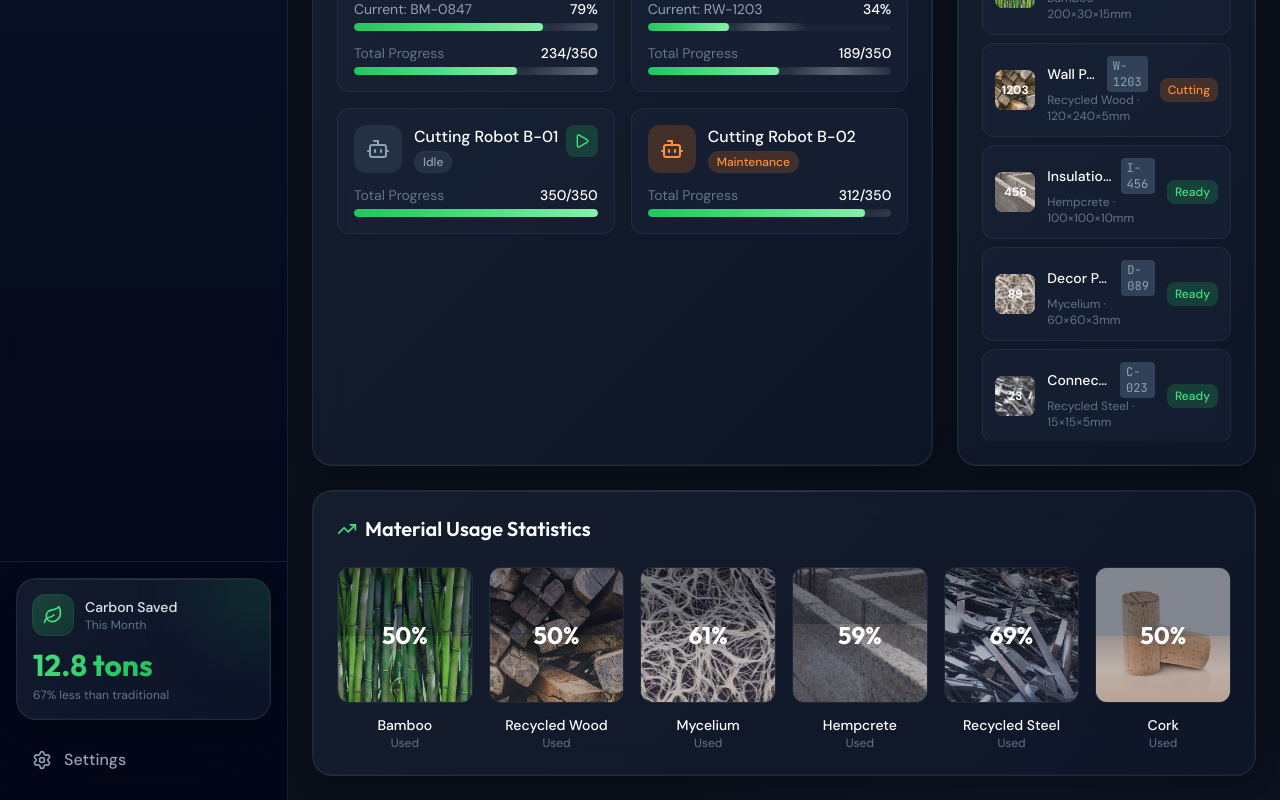
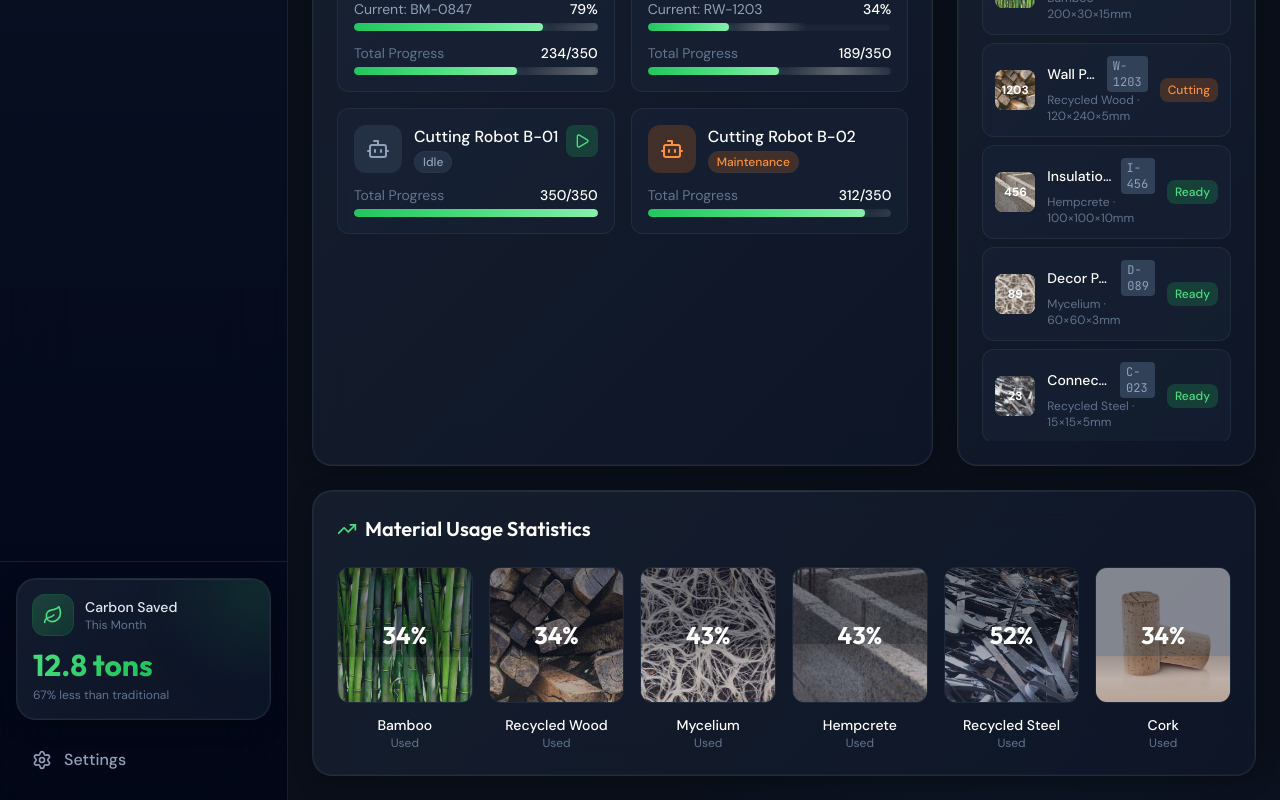
Before and after one commit to kshiteesh-joshi/Construction-AI-Platform, a React (Vite) app: page /factory in a window 1280 px wide. Shown: the part 506-1306 px from the top of the page. Built offline with nearby package versions, Linux system fonts and the light colour scheme.

Commit message:
Factory: Slower fill animation, reset instantly at 98%

```diff
--- a/src/pages/Factory.tsx
+++ b/src/pages/Factory.tsx
@@ -78,13 +78,18 @@ function MaterialUsageStats() {
         const updated: Record<string, number> = {};
         materials.forEach(([key]) => {
           const current = prev[key] || 30;
-          // Only increase, max 98%
-          const increment = Math.random() * 0.5 + 0.1;
-          updated[key] = Math.min(current + increment, 98);
+          // Reset to random start value when reaching 98%
+          if (current >= 98) {
+            updated[key] = Math.random() * 20 + 20; // Reset to 20-40%
+          } else {
+            // Slower increase: 0.05-0.2% per tick
+            const increment = Math.random() * 0.15 + 0.05;
+            updated[key] = Math.min(current + increment, 98);
+          }
         });
         return updated;
       });
-    }, 100);
+    }, 200); // Slower interval: 200ms instead of 100ms
 
     return () => clearInterval(interval);
   }, []);
```
